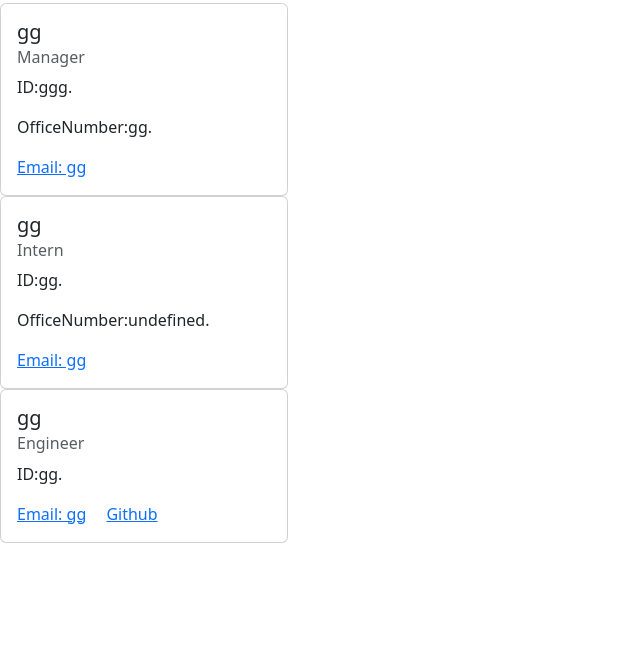
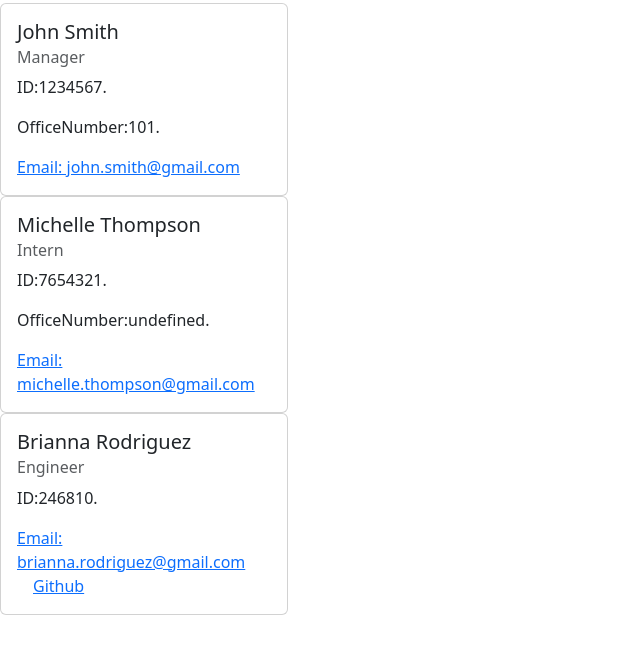
Before and after one commit to thatthembritt/teamProfileBritt, a website: page index.html in a window 1280 px wide. Shown: the part 53-706 px from the top of the page, without its empty margins (0-640 px from the left). Drawn offline with nearby package versions, Linux system fonts and the light colour scheme.

Commit message:
updated files

```diff
--- a/index.html
+++ b/index.html
@@ -11,33 +11,33 @@
 
     <div class="card" style="width: 18rem;">
   <div class="card-body">
-    <h5 class="card-title">gg</h5>
+    <h5 class="card-title">John Smith</h5>
     <h6 class="card-subtitle mb-2 text-muted">Manager</h6>
-    <p class="card-text">ID:ggg.</p>
-    <p class="card-text">OfficeNumber:gg.</p>
-    <a href="mailto:gg" class="card-link">Email: gg</a>
+    <p class="card-text">ID:1234567.</p>
+    <p class="card-text">OfficeNumber:101.</p>
+    <a href="mailto:john.smith@gmail.com" class="card-link">Email: john.smith@gmail.com</a>
 
   </div>
 </div>
 
     <div class="card" style="width: 18rem;">
   <div class="card-body">
-    <h5 class="card-title">gg</h5>
+    <h5 class="card-title">Michelle Thompson</h5>
     <h6 class="card-subtitle mb-2 text-muted">Intern</h6>
-    <p class="card-text">ID:gg.</p>
+    <p class="card-text">ID:7654321.</p>
     <p class="card-text">OfficeNumber:undefined.</p>
-    <a href="mailto:gg" class="card-link">Email: gg</a>
+    <a href="mailto:michelle.thompson@gmail.com" class="card-link">Email: michelle.thompson@gmail.com</a>
 
   </div>
 </div>
 
     <div class="card" style="width: 18rem;">
   <div class="card-body">
-    <h5 class="card-title">gg</h5>
+    <h5 class="card-title">Brianna Rodriguez</h5>
     <h6 class="card-subtitle mb-2 text-muted">Engineer</h6>
-    <p class="card-text">ID:gg.</p>
-    <a href="mailto:gg" class="card-link">Email: gg</a>
-    <a href="https://github.com/gg" class="card-link">Github</a>
+    <p class="card-text">ID:246810.</p>
+    <a href="mailto:brianna.rodriguez@gmail.com" class="card-link">Email: brianna.rodriguez@gmail.com</a>
+    <a href="https://github.com/briannarodriguez.github.com" class="card-link">Github</a>
   </div>
 </div>
 
```
